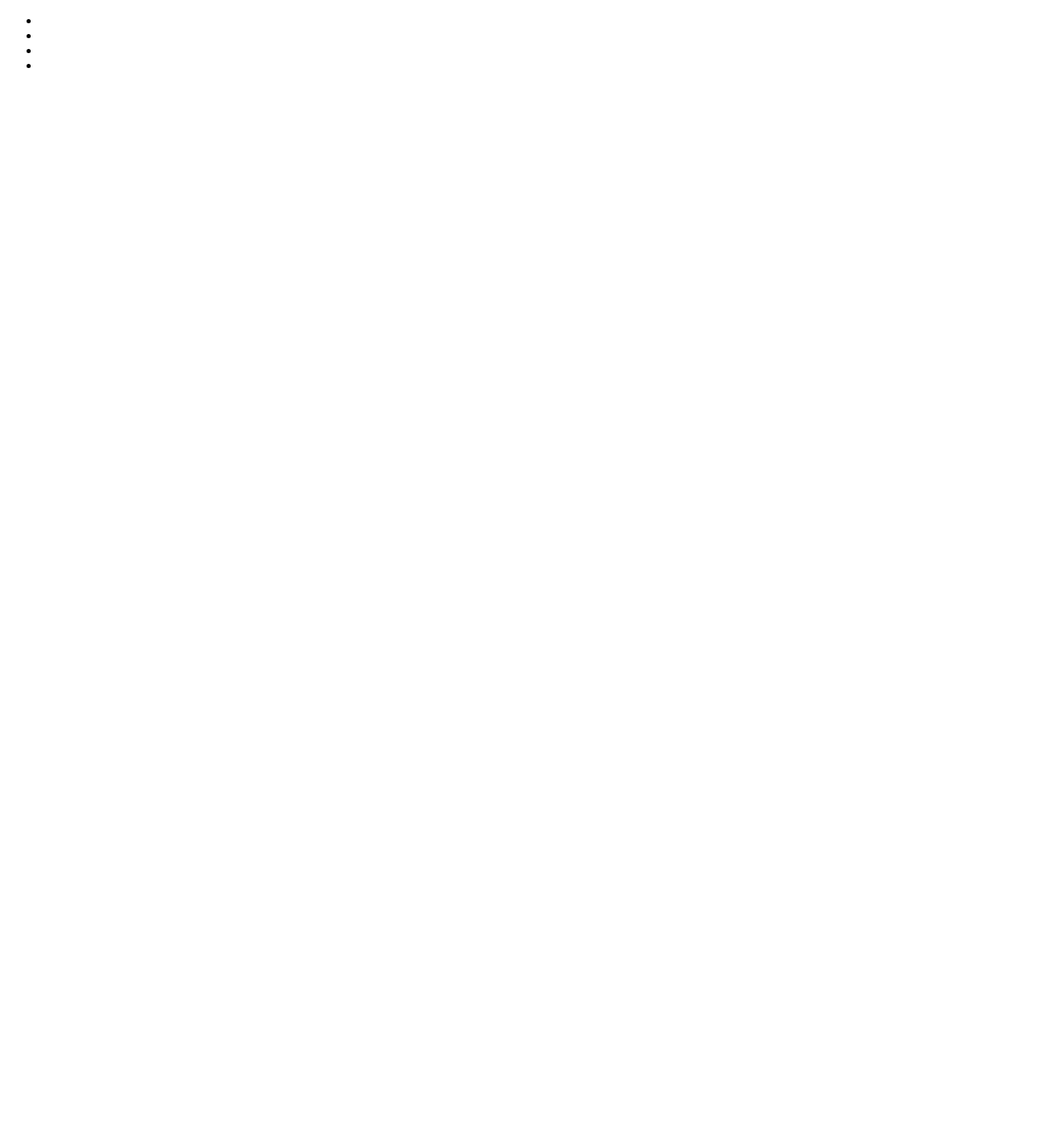
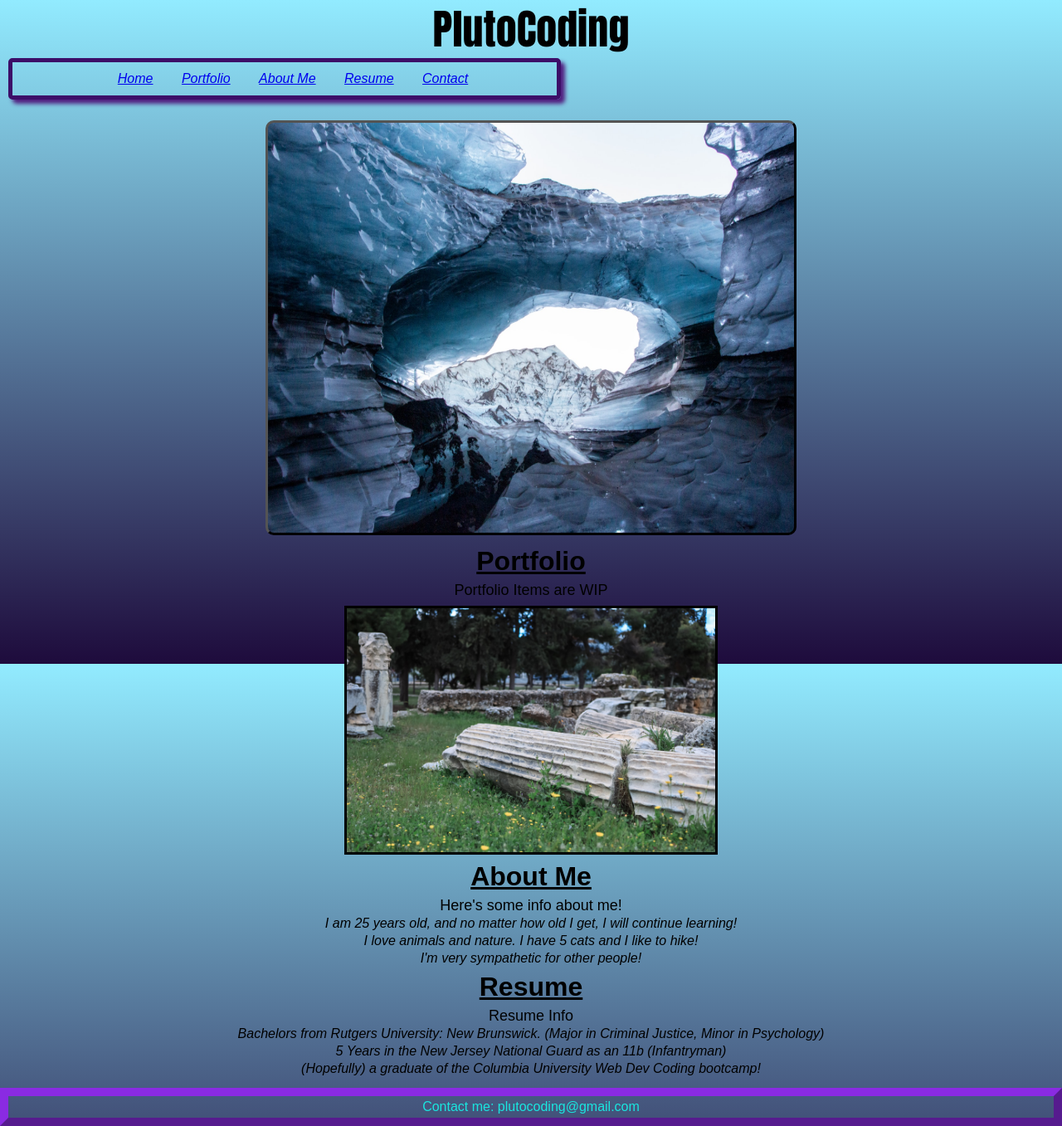
Before and after one commit to PlutoCoders/assignment2Portfolio, a plain HTML site: page index.html in a window 1280 px wide. Shown: the whole page at 83% size. Before the commit the page ends 800 px from the top, so only its background shows below. Drawn offline with Linux system fonts and the light colour scheme.

Commit message:
Finishing the homework, has css, reset file, index, images, readme, etc

```diff
--- a/Assets/css/reset.css
+++ b/Assets/css/reset.css
@@ -0,0 +1,32 @@
+
+/* This reset setup was copied from week 2 reset class notes and slightly adjusted */
+
+
+/* Resets the box size of every element */
+* {
+    margin: 0;
+    padding: 0;
+    box-sizing: border-box;
+  }
+
+  /* Gives the body element a parent height to compare against */
+  html {
+    height: 100%;
+  }
+
+  body {
+    min-height: 100%;
+    line-height: 1;
+    font-family: sans-serif;
+  }
+
+  h1, h2, h3, h4, h5, h6 {
+    font-size: 100%;
+  }
+
+  /* Matches the font of special elements to the rest of the page */
+  input, select, option, optgroup, textarea, button,
+  pre, code {
+    font-size: 100%;
+    font-family: inherit;
+  }
--- a/Assets/css/style.css
+++ b/Assets/css/style.css
@@ -0,0 +1,126 @@
+/* This adjusts every element */
+* {
+    box-shadow: border-box;
+    padding: 0;
+    margin: 0;
+}
+
+/* Adjustments to the h1 element */
+h1 {
+    font-family: Impact, Haettenschweiler, 'Arial Narrow Bold', sans-serif;
+    font-weight: bold;
+    font-size: 50px;
+    color: rgb(0, 0, 0);
+    text-decoration: overline;
+    text-shadow: 10px;
+    text-align: center;
+    border: 2px;
+    margin-top: 10px;
+}
+
+
+/* Adjusts the display settings of list items within the unordered list, within the nav, within the header element.*/
+.navItem {
+    display: inline;
+    margin-left: 25px;
+    list-style-type: none;
+}
+
+
+/* Adjustments to the body element */
+body {
+    background-color: rgb(27, 8, 45);
+    background-image: linear-gradient(rgb(146, 235, 255), rgb(30, 11, 60));
+    background-repeat: no-repeat;
+    background-attachment:fixed;
+}
+
+/* trying to align the nav bar to the center!!!?? */
+header {
+    align-content: center;
+    align-self: center;
+    text-align: center;
+}
+
+/* no clue why its not working, super frustrating will figure it out later */
+#Home {
+    align-content: center;
+    align-self: center;
+    text-align: center;
+}
+/* Adjustments to the navigation (nav) element. */
+nav {
+    border-style:solid;
+    border-radius: 5px;
+    border-color: rgb(60, 14, 104);
+    box-shadow: 5px 5px 5px rgb(81, 30, 127);
+    border-width: 5px;
+    margin: 10px;
+    height: 50px;
+    width: 666px;
+    text-align: center;
+    align-content: center;
+}
+
+/* Styling the image that appears under the navigation element */
+.backgroundImage{
+    background-image: url("icybackground.jpg");
+    border-style: outset;
+    border-radius: 10px;
+    border-color: black;
+    margin: 15px;
+    height: 500px;
+    background-size: cover;
+    image-resolution: 400px, 500px;
+    background-position: center;
+    display: block;
+    margin-left: auto;
+    margin-right: auto;
+    width: 50%;
+}
+
+/* Styling of the footer at the end of the page */
+footer {
+    color:rgb(26, 230, 223);
+    border-color: blueviolet;
+    border-style: outset;
+    border-width: 10px;
+    box-shadow: #000000;
+    padding: 5px;
+    text-align: center;
+    margin-top: 15px;
+}
+
+p {
+    text-align: center;
+    font-size: large;
+    text-shadow: #000000;
+}
+
+h2 {
+    font-size: xx-large;
+    text-align: center;
+    text-decoration: underline;
+    margin: 10px;
+}
+
+/* Adjusting all img elements */
+img {
+    height: 300px;
+    width: 450px;
+    border-style: solid;
+    border-color: black;
+    box-shadow: black;
+    display: block;
+    margin-left: auto;
+    margin-right: auto;
+    margin-top: 10px;
+    margin-bottom: 10px;
+}
+
+/* adjusting any list items so that they are centered */
+li {
+    text-align: center;
+    font-style: italic;
+    margin: 5px;
+}
--- a/index.html
+++ b/index.html
@@ -3,20 +3,83 @@
 <head>
     <meta charset="UTF-8">
     <meta name="viewport" content="width=device-width, initial-scale=1.0">
-    <title>Document</title>
+    <link rel="stylesheet" href="Assets/css/reset.css"/>
+    <link rel="stylesheet" href="Assets/css/style.css"/>
+    <title>Pluto Portfolio</title>
 </head>
 <body>
-    <header>
-
+    <header id="Home">
+        <h1>PlutoCoding</h1>
         <nav>
             <ul>
-                <li> </li>
-                <li> </li>
-                <li> </li>
-                <li> </li>
+                <li class="navItem">
+                    <a href="#Home"
+                    >Home</a>
+                </li>
+                <li class="navItem">
+                    <a href="#Portfolio"
+                    >Portfolio</a>
+                </li>
+                <li class="navItem">
+                    <a href="#AboutMe"
+                    >About Me</a>
+                </li>
+                <li class="navItem">
+                    <a href="#Resume"
+                    >Resume</a>
+                </li>
+                <li class="navItem">
+                    <a href="#Contact"
+                    >Contact</a>
+                </li>
             </ul>
         </nav>
     </header>
 
+    <section class="backgroundImage">
+    </section>
+
+    <main id="Portfolio">
+        <h2> Portfolio </h2>
+        <p>Portfolio Items are WIP</p>
+        <img src="Assets/Images/ruins.jpg">
+    </main>
+
+    <section id="AboutMe">
+        <h2> About Me </h2>
+        <p>Here's some info about me!</p>
+        <ul>
+            <li>
+                I am 25 years old, and no matter how old I get, I will continue learning!
+            </li>
+            <li>
+                I love animals and nature. I have 5 cats and I like to hike!
+            </li>
+            <li>
+                I'm very sympathetic for other people!
+            </li>
+        </ul>
+    </section>
+
+    <section id="Resume">
+        <h2> Resume </h2>
+        <p>Resume Info</p>
+        <ul>
+            <li>
+                Bachelors from Rutgers University: New Brunswick. (Major in Criminal Justice, Minor in Psychology)
+            </li>
+            <li>
+                5 Years in the New Jersey National Guard as an 11b (Infantryman)
+            </li>
+            <li>
+                (Hopefully) a graduate of the Columbia University Web Dev Coding bootcamp!
+            </li>
+        </ul>
+    </section>
+
+    <footer id="Contact">
+        Contact me: plutocoding@gmail.com
+    </footer>
+
 </body>
 </html>
```
Also changed, not shown: Assets/Images/lowercave.jpg (added), Assets/Images/pageimage.png (added), Assets/Images/ruins.jpg (added), Assets/Images/spookypath.jpg (added), Assets/css/icybackground.jpg (added), 2 other files.
